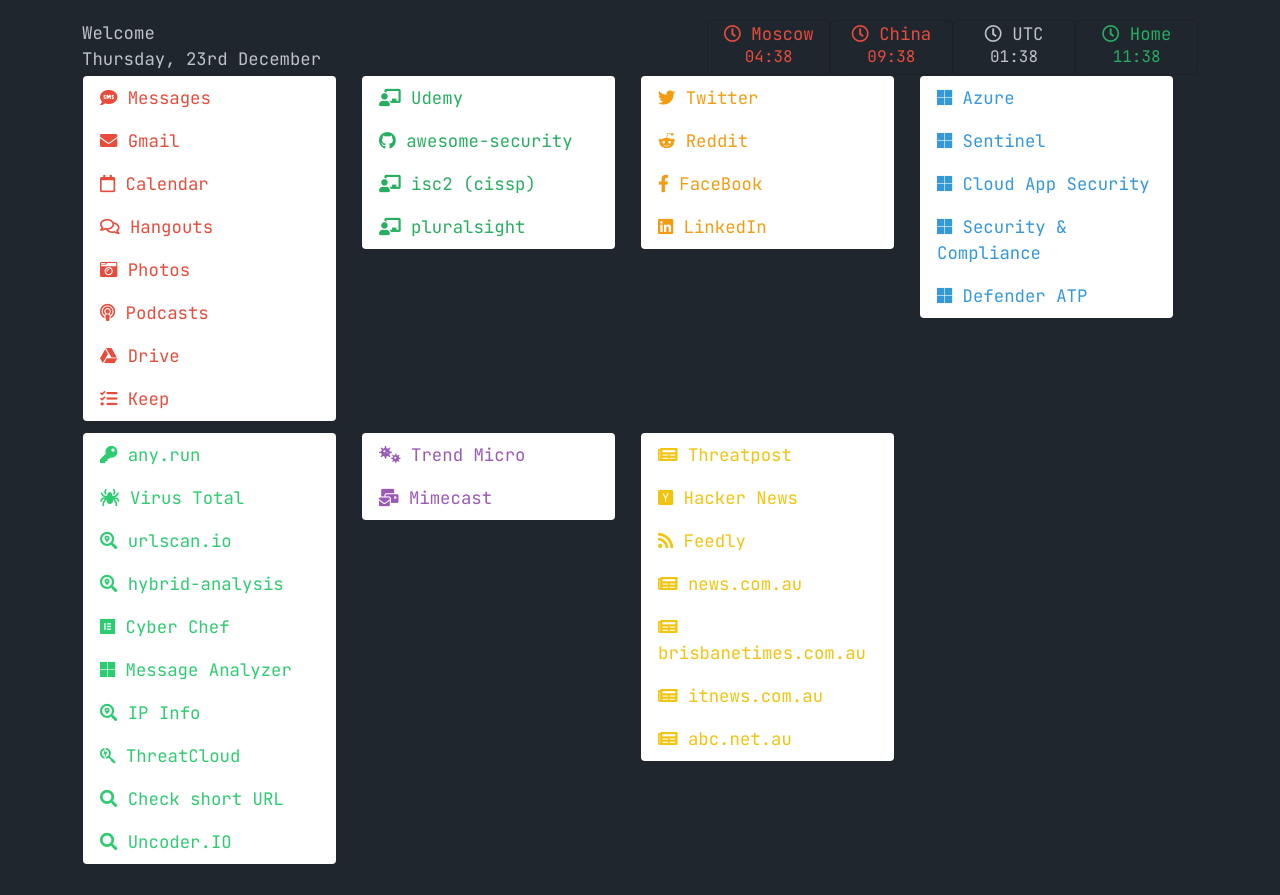
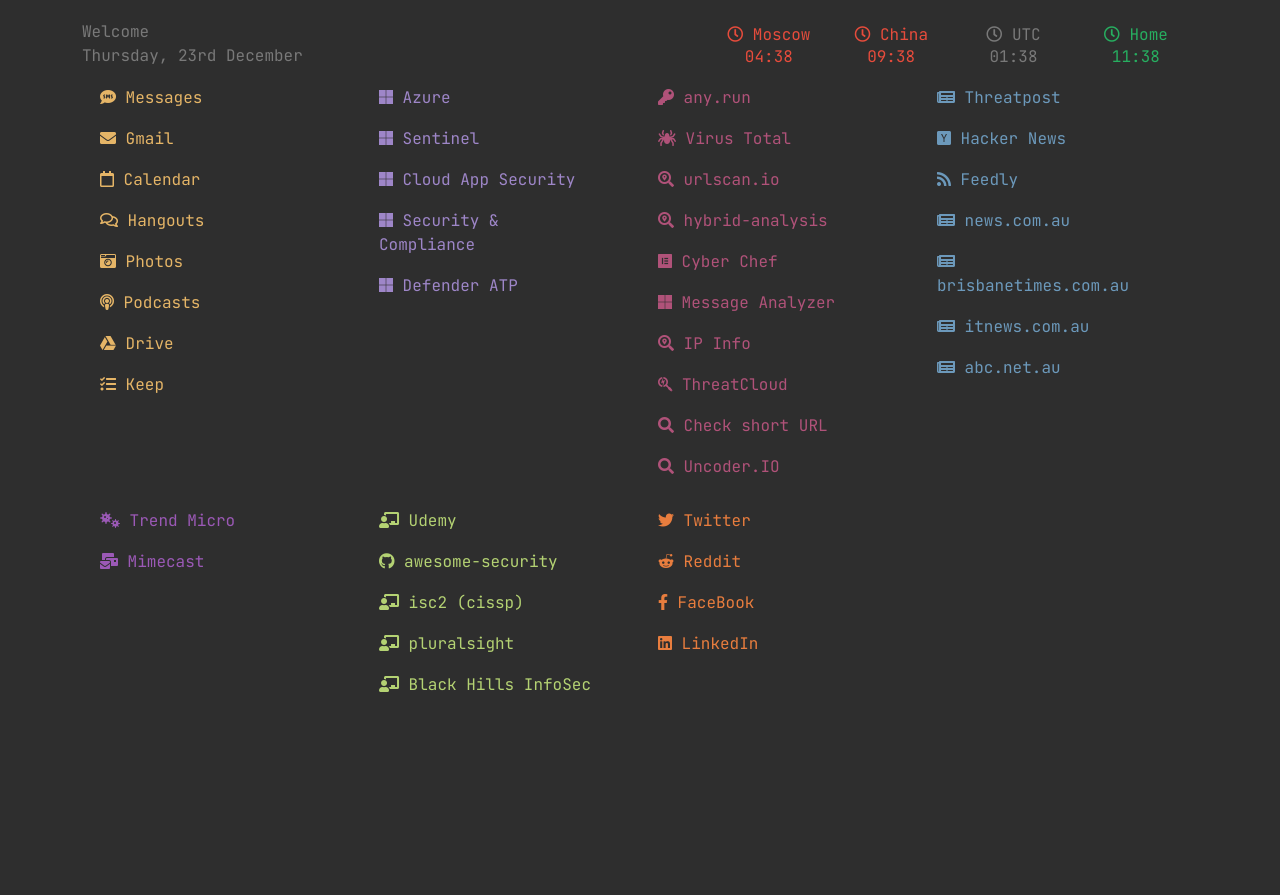
Before and after one commit to navycrossbow/navycrossbow.github.io, a plain HTML site: page index.html in a window 1280 px wide. After the commit the page ends 800 px from the top, so only its background shows below. Drawn offline with nearby package versions, Linux system fonts and the light colour scheme.

Commit message:
last dirty

```diff
--- a/css/flatui.css
+++ b/css/flatui.css
@@ -125,3 +125,22 @@
     .fg-uif-white {
     color: #ffffff !important;
   }
+
+
+
+
+
+  /*monokai*/
+  .monokaibg { background-color: #2e2e2e; }
+  .monokaiComments { color: #797979 !important; }
+  .monokaiWhite { color: #d6d6d6 !important; }
+  .monokaiYellow { color: #e5b567 !important; }
+  .monokaiGreen { color: #b4d273 !important; }
+  .monokaiOrange { color: #e87d3e !important; }
+  .monokaiPurple { color: #9e86c8 !important; }
+  .monokaiPink { color: #b05279 !important; }
+  .monokaiBlue { color: #6c99bb !important; }
+  .monokaiFrost1 { color:#8FBCBB !important; }
+  .monokaiFrost2 { color:#88C0D0 !important; }
+  .monokaiFrost3 { color:#81A1C1 !important; }
+  .monokaiFrost4 { color:#5E81AC !important; }
--- a/index.html
+++ b/index.html
@@ -22,8 +22,8 @@
 				margin: 0px;
 				padding: 20px;
                 font-family: 'JetBrains Mono', 'Comic Sans', sans-serif !important;
-                font-size: 13pt !important;
-				background-color: #20262e;
+                font-size: 12pt !important;
+				background-color: #2e2e2e;
             }
 
             a:link { text-decoration: none; }
@@ -35,6 +35,9 @@
             .showborder {border:1px solid red;}
             #greeting {text-align:left  !important;  width:100%;}
             #date{text-align:left !important; width:100%;}
+
+
+
         </style>
 
 	</head>
@@ -43,13 +46,13 @@
 
 
         <div class="container fluid">
-            <div class="row fg-uif-silver">
+            <div class="row monokaiComments">
                 <div class="col-lg-4 col-sm-3">
                    <div id="greeting"></div>
                    <span id="date" class="text-left"></span>
                 </div>
                 <div class="col-lg-8 col-sm-9">
-                    <div class="" id="clocks"></div>
+                    <div class="transparentBorder" id="clocks"></div>
                 </div>
             </div>
             <div class="row">
@@ -69,9 +72,9 @@
 		<script id="textLink" type="text/template">
                 <div class="col-sm-3 col-lg-3">
                     <!--<div class="fw-bold {{color}}">      {{name}}</div>-->
-                    <div class="list-group transparentBorder" style="margin-bottom:10px;">
+                    <div class="list-group transparentBorder" style="margin-bottom:10px; background-color:transparent !important;">
                         {{#records}}
-                            <a href="{{link}}" target="_blank" class="list-group-item transparentBorder list-group-item-action {{../color}}">
+                            <a href="{{link}}" target="_blank" class="list-group-item transparentBorder bg-transparent list-group-item-action {{../color}}">
                                 <i class="{{icon}}"></i>
                                 {{{text}}}
                             </a>
@@ -82,8 +85,8 @@
 
         <script id="clock" type="text/template">
             {{#records}}
-            <div class="col-sm-4 col-lg-2 float-lg-end float-sm-none    ">
-                <div class="card text-center bg-transparent  {{color}}">
+            <div class="col-sm-4 col-lg-2 float-lg-end float-sm-none transparentBorder">
+                <div class="card text-center bg-transparent  {{color}} transparentBorder">
                     <p class="card-text  text-center {{color}}"  style="margin-bottom:0px;"><i class="far fa-clock"></i> {{zone}}</p>
                     <h6 class="card-title  text-center {{color}}">{{time}}</h5>
                 </div>
@@ -111,8 +114,6 @@
                 ds.records.push({"time":moment().tz("Australia/Queensland").format(("HH:mm")), "zone":"Home", "color":"fg-uif-nephritis"});
                 ds.records.push({"time":moment().tz("UTC").format(("HH:mm")), "zone":"UTC", "color":""});
                 ds.records.push({"time":moment().tz("Asia/Shanghai").format(("HH:mm")), "zone":"China", "color":"fg-uif-alizarin"});
-
-
                 ds.records.push({"time":moment().tz("Europe/Moscow").format(("HH:mm")), "zone":"Moscow", "color":"fg-uif-alizarin"});
                 var template = $("#clock").html();
 				var stone = Handlebars.compile(template)(ds);
@@ -154,16 +155,20 @@
 
             $(function() { //document.ready
 				console.log("ready!");
-                runHandleBars(dataset, 'Google', 'fg-uif-alizarin', '#textLink', '#hbrepeater')
-                runHandleBars(dataset, 'Learning', 'fg-uif-nephritis', '#textLink', '#hbrepeater')
-				runHandleBars(dataset, 'Socials', 'fg-uif-orange', '#textLink', '#hbrepeater')
-				runHandleBars(dataset, 'Microsoft', 'fg-uif-peterriver', '#textLink', '#hbrepeater')
+                runHandleBars(dataset, 'Google', 'monokaiYellow', '#textLink', '#hbrepeater')
+
+
+				runHandleBars(dataset, 'Microsoft', 'monokaiPurple', '#textLink', '#hbrepeater')
 				//runHandleBars(dataset, 'Products', 'fg-uif-peterriver', '#textLink', '#hbrepeater')
 				//runHandleBars(dataset, 'Security', 'fg-uif-sunflower', '#textLink', '#hbrepeater')
-				runHandleBars(dataset, 'Hunting', 'fg-uif-emerald', '#textLink', '#hbrepeater')
-				runHandleBars(dataset, 'Work', 'fg-uif-amethyst', '#textLink', '#hbrepeater')
-				runHandleBars(dataset, 'News', 'fg-uif-sunflower', '#textLink', '#hbrepeater')
+				runHandleBars(dataset, 'Hunting', 'monokaiPink', '#textLink', '#hbrepeater')
+
+				runHandleBars(dataset, 'News', 'monokaiBlue', '#textLink', '#hbrepeater')
                 //runHandleBars(dataset, 'Tools', 'fg-uif-nephritis', '#textLink', '#hbrepeater')
+
+                runHandleBars(dataset, 'Work', 'fg-uif-amethyst', '#textLink', '#hbrepeater')
+                runHandleBars(dataset, 'Learning', 'monokaiGreen', '#textLink', '#hbrepeater')
+                runHandleBars(dataset, 'Socials', 'monokaiOrange', '#textLink', '#hbrepeater')
 
                 runclock();
 
--- a/js/dataset.js
+++ b/js/dataset.js
@@ -249,7 +249,13 @@ dataset = {
             "icon": "fas fa-chalkboard-teacher",
             "link": "https://app.pluralsight.com"
         }
-
+        ,
+        {
+            "cat": "learning",
+            "text": "Black Hills InfoSec",
+            "icon": "fas fa-chalkboard-teacher",
+            "link": "https://www.blackhillsinfosec.com/"
+        }
 
 
         ,
```
